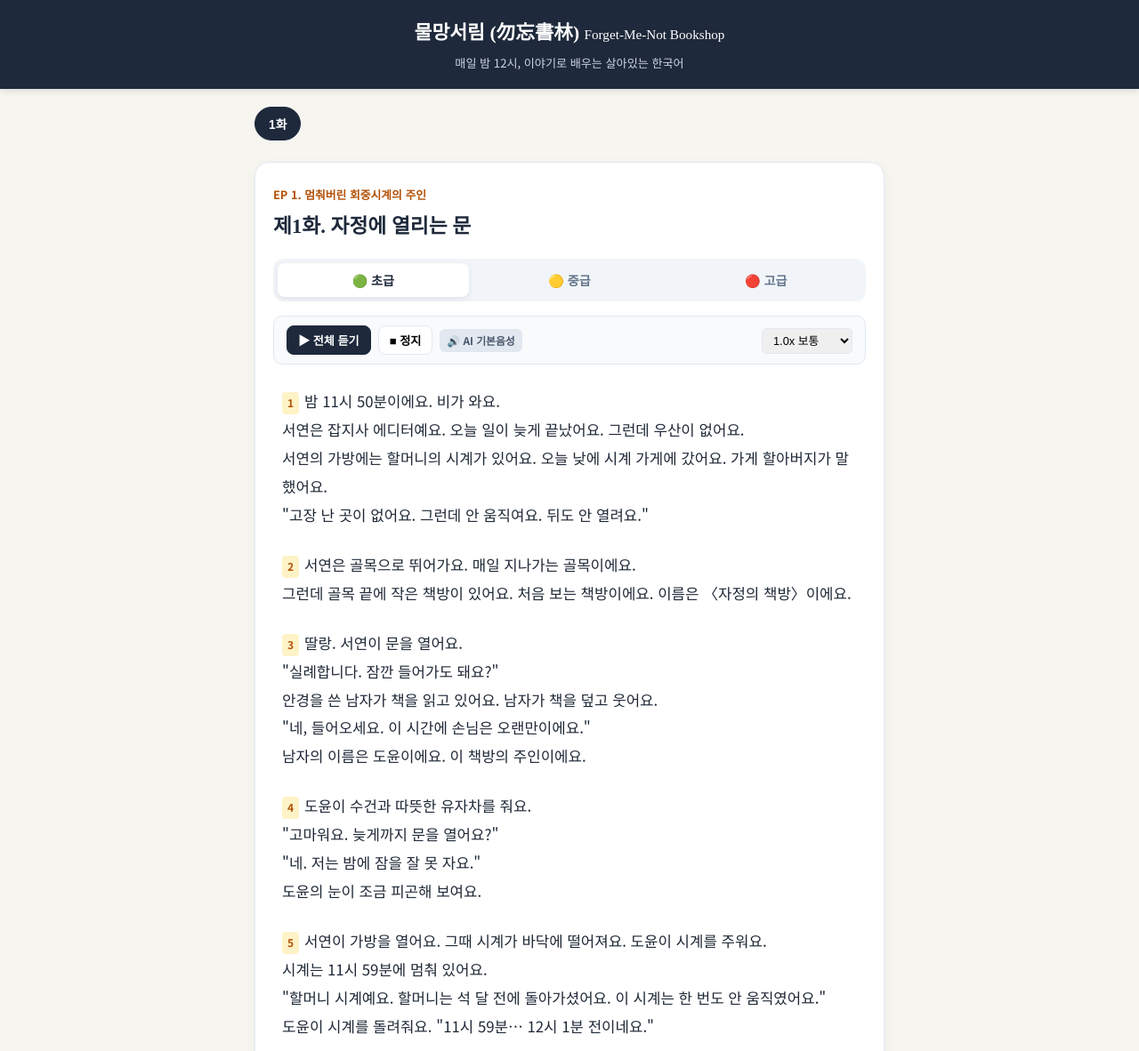
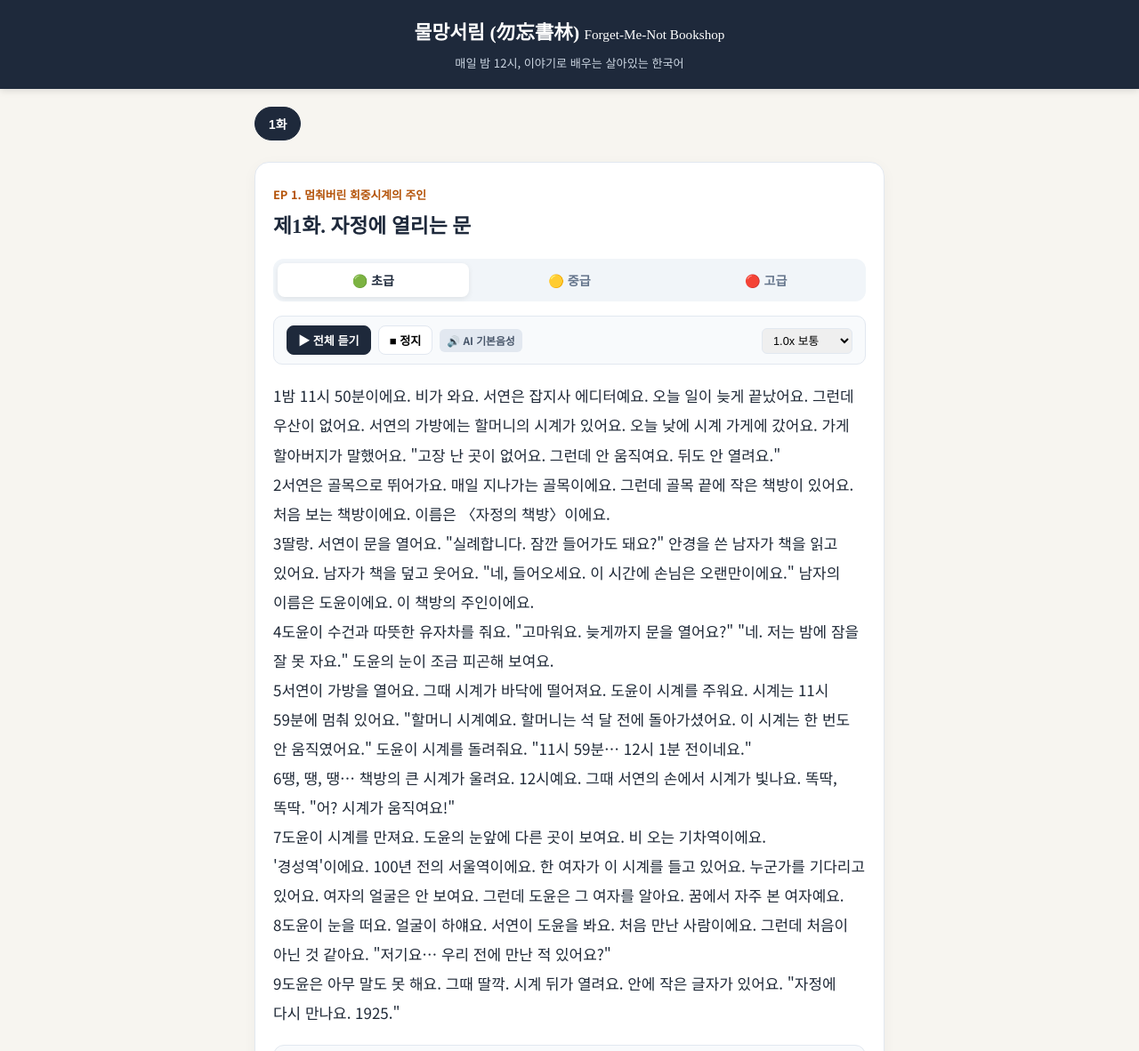
Before and after one commit to yulran-code/Forget-Me-Not-Bookshop, a plain HTML site: page index.html in a window 1280 px wide. Shown: the top 1182 px of the page at 89% size. Drawn offline with Linux system fonts and the light colour scheme.

Commit message:
Update index.html

```diff
--- a/index.html
+++ b/index.html
@@ -180,34 +180,31 @@
       font-size: 0.8rem;
     }
 
-    /* 스토리 본문 */
+  /* 스토리 본문 (일반 소설 줄글 스타일) */
     .story-content {
-      font-size: 1.05rem;
-      line-height: 1.9;
+      font-size: 1.06rem;
+      line-height: 1.95;
+      word-break: keep-all;
     }
-    .sentence {
-      padding: 8px 10px;
-      border-radius: 8px;
+    .story-para {
+      margin-bottom: 1.15em;
+      text-indent: 0.2em;
+    }
+    .story-para:last-child {
+      margin-bottom: 0;
+    }
+    .sentence-inline {
       cursor: pointer;
-      transition: background 0.15s;
-      margin-bottom: 8px;
-      white-space: pre-line;
+      border-radius: 4px;
+      padding: 2px 1px;
+      transition: background-color 0.15s ease;
     }
-    .sentence:hover { background: #f8fafc; }
-    .sentence.speaking {
-      background: var(--accent-soft);
-      font-weight: 500;
+    .sentence-inline:hover {
+      background-color: #f1f5f9;
     }
-    .scene-num {
-      display: inline-block;
-      font-size: 0.75rem;
-      font-weight: 700;
-      color: var(--accent);
-      background: #fef3c7;
-      padding: 1px 6px;
-      border-radius: 4px;
-      margin-right: 6px;
-      vertical-align: middle;
+    .sentence-inline.speaking {
+      background-color: var(--accent-soft);
+      box-shadow: 0 0 0 2px var(--accent-soft);
     }
 
     /* 학습 포인트 및 어휘 박스 */
```
